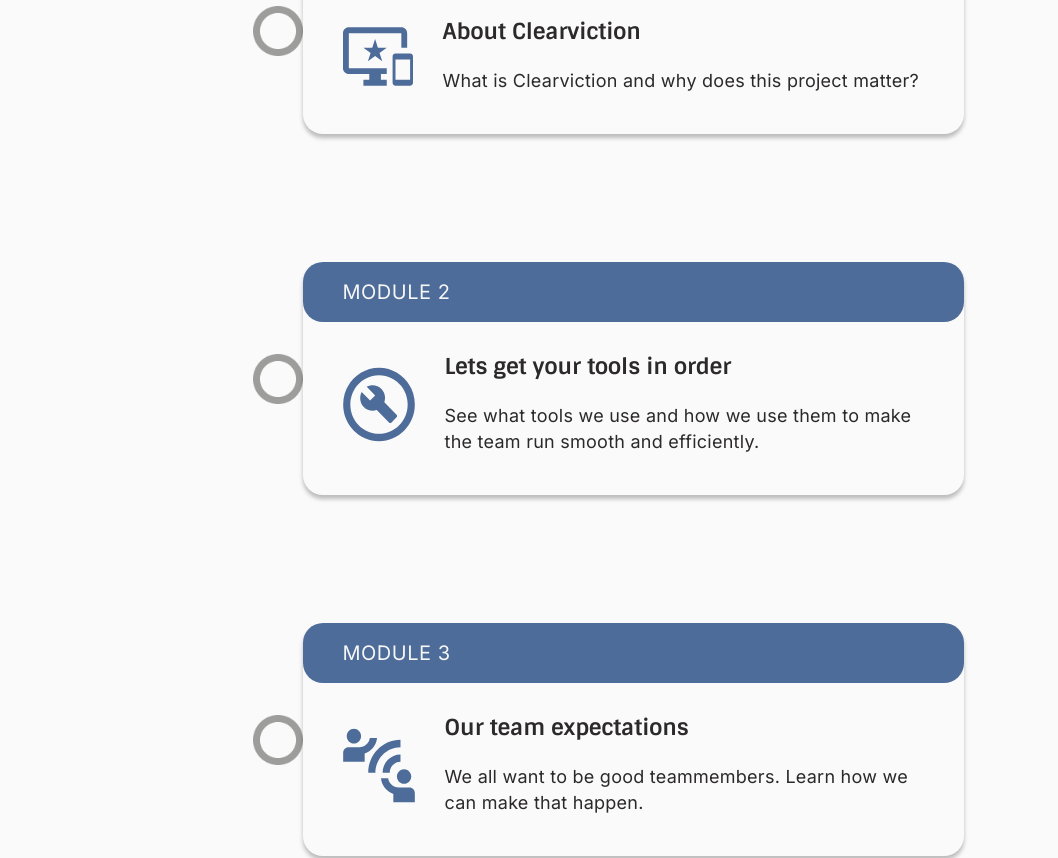
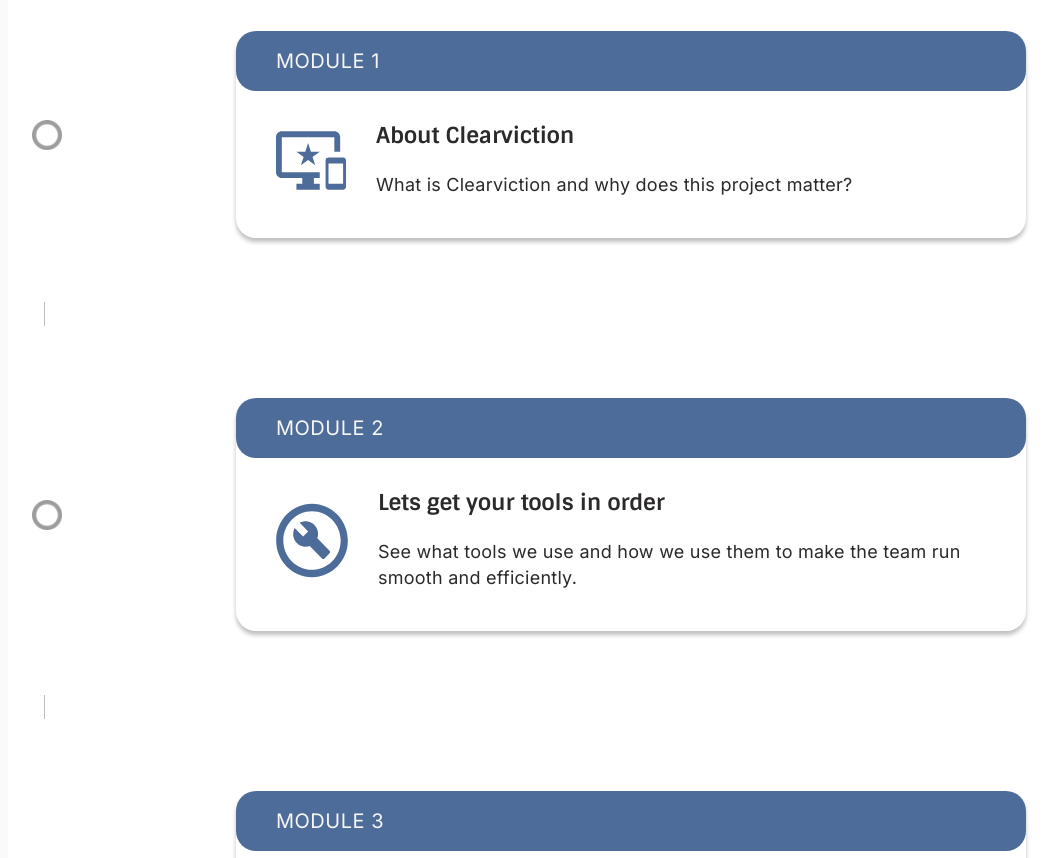
Before and after one commit to openseattle/clearviction-v1, a React (Create React App) app: page /onboarding in a window 1280 px wide. Shown: the part 1140-1998 px from the top of the page, without its empty margins (32-1090 px from the left). Built offline with nearby package versions, Linux system fonts and the light colour scheme.

Commit message:
refactor stepper module completion to better reflect Figma

```diff
--- /dev/null
+++ b/src/Components/Onboarding/ModuleStepper.jsx
@@ -0,0 +1,58 @@
+
+// components
+import ModuleCard from './ModuleCard';
+import Stepper from '@material-ui/core/Stepper';
+import Step from '@material-ui/core/Step';
+
+// icons
+import circleCheck from '../../Assets/Onboarding/circleCheck.png';
+import openCircle from '../../Assets/Onboarding/openCircle.png';
+
+const modules = [{
+    link: "/onboarding-mod1",
+    number: "module 1",
+    subheading: "About Clearviction",
+    text: "What is Clearviction and why does this project matter?"
+},
+{
+    link: "/onboarding-mod2",
+    number: "module 2",
+    subheading: "Lets get your tools in order",
+    text: "See what tools we use and how we use them to make the team run smooth and efficiently."
+},
+{
+    link: "/onboarding-mod3",
+    number: "module 3",
+    subheading: "Our team expectations",
+    text: "We all want to be good teammembers. Learn how we can make that happen."
+},
+{
+    link: "/onboarding-mod4",
+    number: "module 4",
+    subheading: "Now what?",
+    text: "Now that you know our practices and expectations, lets see what is happening within our teams."
+}]
+
+const styles = {
+    img: {
+        height: '30px',
+        alignSelf: 'center'
+    }
+}
+
+export default function VerticalLinearStepper() {
+
+    return (
+        <Stepper orientation="vertical">
+            {modules.map((module, index) => (
+                <Step key={index} style={{ display: "flex" }}>
+                    {localStorage.getItem(module.link) ?
+                        <img src={circleCheck} style={styles.img} alt="" />
+                        : <img src={openCircle} style={styles.img} alt="" />
+                    }
+                    <ModuleCard module={module} />
+                </Step>
+            ))}
+        </Stepper>
+    );
+}
--- a/src/Pages/Onboarding/OnboardingHome.jsx
+++ b/src/Pages/Onboarding/OnboardingHome.jsx
@@ -1,4 +1,3 @@
-import { useEffect, useState } from 'react';
 
 // styling
 import { Typography } from "@material-ui/core";
@@ -6,74 +5,43 @@ import { useHomeStyles } from '../../Styles/Onboarding/useHomeStyles';
 
 // components
 import Header from '../../Components/Onboarding/Header';
-import ModuleCard from '../../Components/Onboarding/ModuleCard';
-
-// icons
-import openCircle from '../../Assets/Onboarding/openCircle.png';
-import circleCheck from '../../Assets/Onboarding/circleCheck.png';
+import ModuleStepper from '../../Components/Onboarding/ModuleStepper';
 
 const headerText = {
     title: "Welcome!",
     information: "We're excited you're joining the Clearviction Project."
 };
 
-const module1 = {
-    link: "/onboarding-mod1",
-    number: "module 1",
-    subheading: "About Clearviction",
-    text: "What is Clearviction and why does this project matter?"
-}
+// const module1 = {
+//     link: "/onboarding-mod1",
+//     number: "module 1",
+//     subheading: "About Clearviction",
+//     text: "What is Clearviction and why does this project matter?"
+// }
 
-const module2 = {
-    link: "/onboarding-mod2",
-    number: "module 2",
-    subheading: "Lets get your tools in order",
-    text: "See what tools we use and how we use them to make the team run smooth and efficiently."
-}
+// const module2 = {
+//     link: "/onboarding-mod2",
+//     number: "module 2",
+//     subheading: "Lets get your tools in order",
+//     text: "See what tools we use and how we use them to make the team run smooth and efficiently."
+// }
 
-const module3 = {
-    link: "/onboarding-mod3",
-    number: "module 3",
-    subheading: "Our team expectations",
-    text: "We all want to be good teammembers. Learn how we can make that happen."
-}
+// const module3 = {
+//     link: "/onboarding-mod3",
+//     number: "module 3",
+//     subheading: "Our team expectations",
+//     text: "We all want to be good teammembers. Learn how we can make that happen."
+// }
 
-const module4 = {
-    link: "/onboarding-mod4",
-    number: "module 4",
-    subheading: "Now what?",
-    text: "Now that you know our practices and expectations, lets see what is happening within our teams."
-}
+// const module4 = {
+//     link: "/onboarding-mod4",
+//     number: "module 4",
+//     subheading: "Now what?",
+//     text: "Now that you know our practices and expectations, lets see what is happening within our teams."
+// }
 
 function OnboardingHome() {
     const classes = useHomeStyles();
-
-    // checkmarks
-    const [mod1Complete, setMod1Complete] = useState(false);
-    const [mod2Complete, setMod2Complete] = useState(false);
-    const [mod3Complete, setMod3Complete] = useState(false);
-    const [mod4Complete, setMod4Complete] = useState(false);
-
-    useEffect(() => {
-        // check local stoarge if modules have been checked already
-        const mod1 = localStorage.getItem("/onboarding-mod1");
-        const mod2 = localStorage.getItem("/onboarding-mod2");
-        const mod3 = localStorage.getItem("/onboarding-mod3");
-        const mod4 = localStorage.getItem("/onboarding-mod4");
-        // if LS modules have been checked, check homepage modules also
-        if (mod1) {
-            setMod1Complete(true);
-        }
-        if (mod2) {
-            setMod2Complete(true);
-        }
-        if (mod3) {
-            setMod3Complete(true);
-        }
-        if (mod4) {
-            setMod4Complete(true);
-        }
-    }, [])
 
     return (
         <div>
@@ -89,7 +57,7 @@ function OnboardingHome() {
                 <Typography variant="body2" className={classes.bodyPara}>
                     <span style={{ fontWeight: "bold", fontStyle: "italic" }}>Note:</span> <span style={{ fontStyle: "italic" }}>this resource is an imperfect and incomplete MVP. We've authored the core 20% (which should provide 80% of the value) and continue to fill in the rest!</span>
                 </Typography>
-                <div style={styles.div}>
+                {/* <div style={styles.div}>
                     <img src={mod1Complete ? circleCheck : openCircle} alt="" style={styles.img} />
                     <ModuleCard module={module1} />
                 </div>
@@ -104,20 +72,13 @@ function OnboardingHome() {
                 <div style={styles.div}>
                     <img src={mod4Complete ? circleCheck : openCircle} alt="" style={styles.img} />
                     <ModuleCard module={module4} />
-                </div>
+                </div> */}
+            </div>
+            <div className={classes.cardBody} >
+                <ModuleStepper />
             </div>
         </div>
     );
 }
 
-const styles = {
-    img: {
-        height: '50px',
-    },
-    div: {
-        display: "flex",
-        alignItems: "center",
-    }
-}
-
 export default OnboardingHome;
--- a/src/Styles/Onboarding/useModuleCardStyles.js
+++ b/src/Styles/Onboarding/useModuleCardStyles.js
@@ -7,8 +7,8 @@ export const useModuleCardStyles = makeStyles((theme) => ({
     margin: theme.spacing(8, "auto"),
     width: "790px",
     [theme.breakpoints.down("sm")]: {
-          width: "80%",
-        }
+      width: "80%",
+    }
   },
   cardHeading: {
     backgroundColor: theme.palette.primary.main,
```
Also changed, not shown: src/Components/Onboarding/ModuleCard.jsx (+5 -5 lines).
